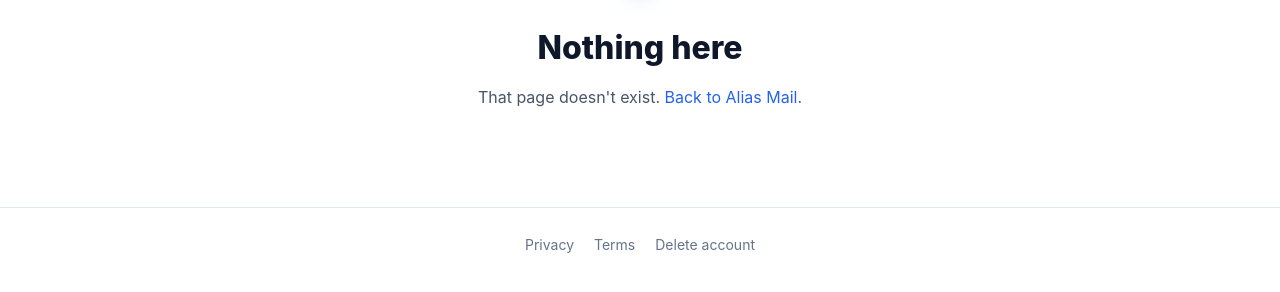
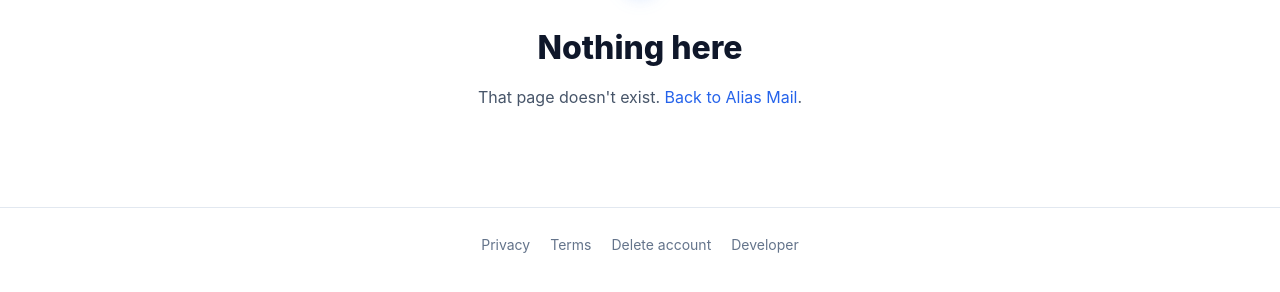
Before and after one commit to michael-whelan/aliasmail-site, a plain HTML site: page 404.html in a window 1280 px wide. Shown: the part 162-454 px from the top of the page. Drawn offline with Linux system fonts and the light colour scheme.

Commit message:
WEB-03: link the developer site in the footer (#2)

```diff
--- a/404.html
+++ b/404.html
@@ -20,6 +20,7 @@
         <a href="privacy.html">Privacy</a>
         <a href="terms.html">Terms</a>
         <a href="delete-account.html">Delete account</a>
+        <a href="https://michaelwhelan.dev/" rel="noopener">Developer</a>
       </div>
     </div>
   </footer>
```
Also changed, not shown: delete-account.html (+1 -0 lines), index.html (+1 -0 lines), privacy.html (+1 -0 lines), terms.html (+1 -0 lines).
